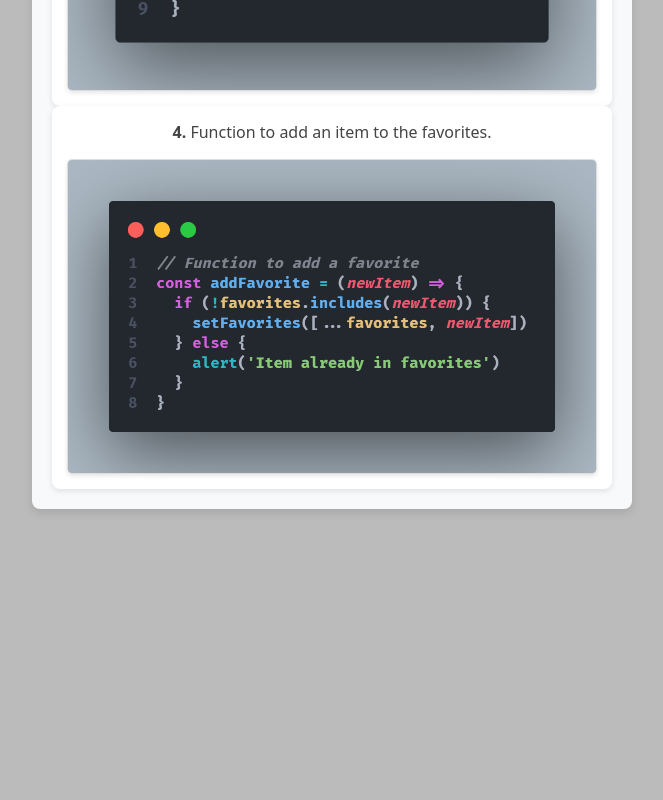
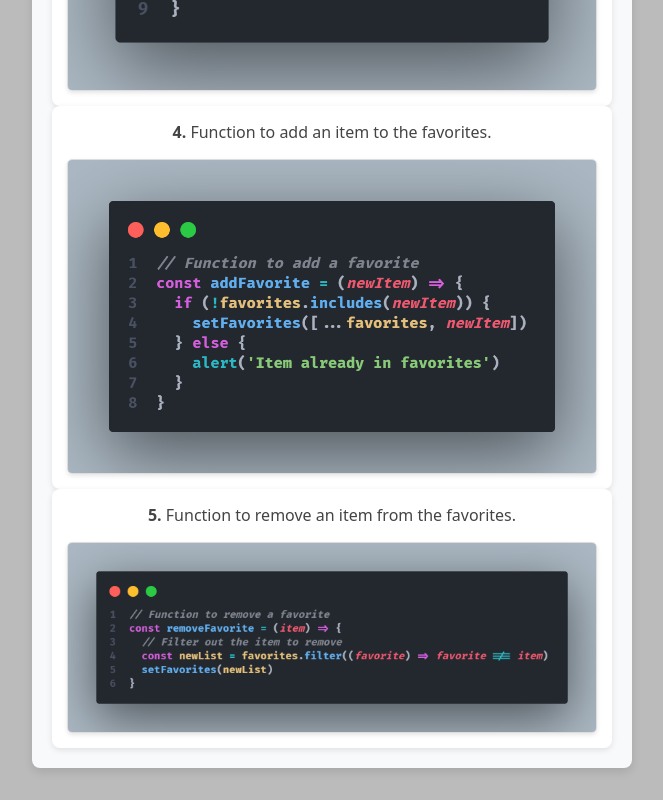
Before and after one commit to Espadv69/useState-Intermediate, a React (Vite) app in the folder DynamicFavorites/: page / in a window 1280 px wide. Shown: the part 1633-2433 px from the top of the page, without its empty margins (308-971 px from the left). Before the commit the page ends 2174 px from the top, so only its background shows below. Built offline with nearby package versions, Linux system fonts and the light colour scheme; the HTML template or start-up script is replaced by a standard one.

Commit message:
Add fifth step to Explanation component with removeFavorite function details

```diff
--- a/DynamicFavorites/src/components/Explanation/Explanation.jsx
+++ b/DynamicFavorites/src/components/Explanation/Explanation.jsx
@@ -33,6 +33,13 @@ const Explanation = () => {
           imgUrl="/images/addFavorite.png"
           imgAlt="Code snippet with addFavorite function"
         />
+
+        <LiExplanation
+          stepNumber={5}
+          description="Function to remove an item from the favorites."
+          imgUrl="/images/removeFavorite.png"
+          imgAlt="Code snippet with removeFavorite function"
+        />
       </ul>
     </section>
   )
```
